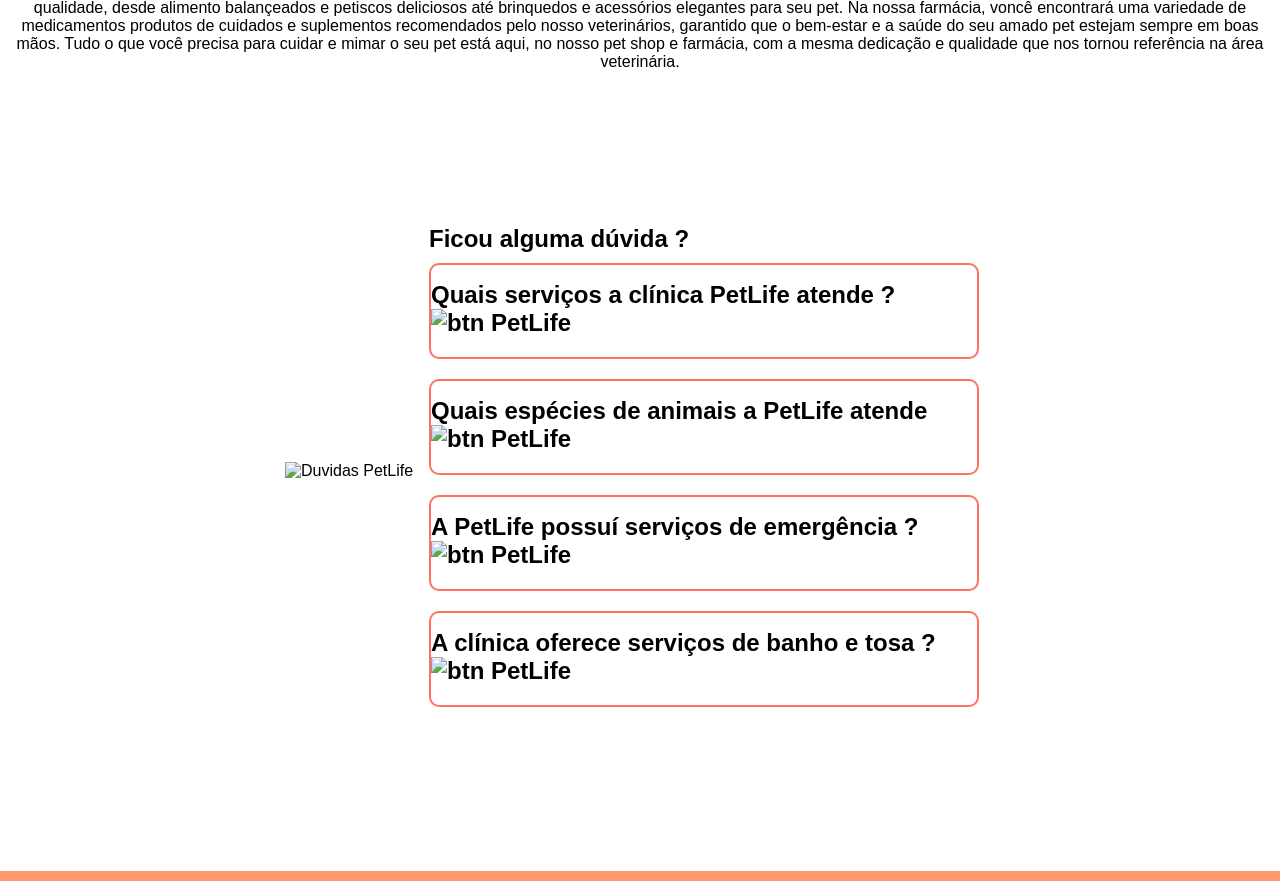
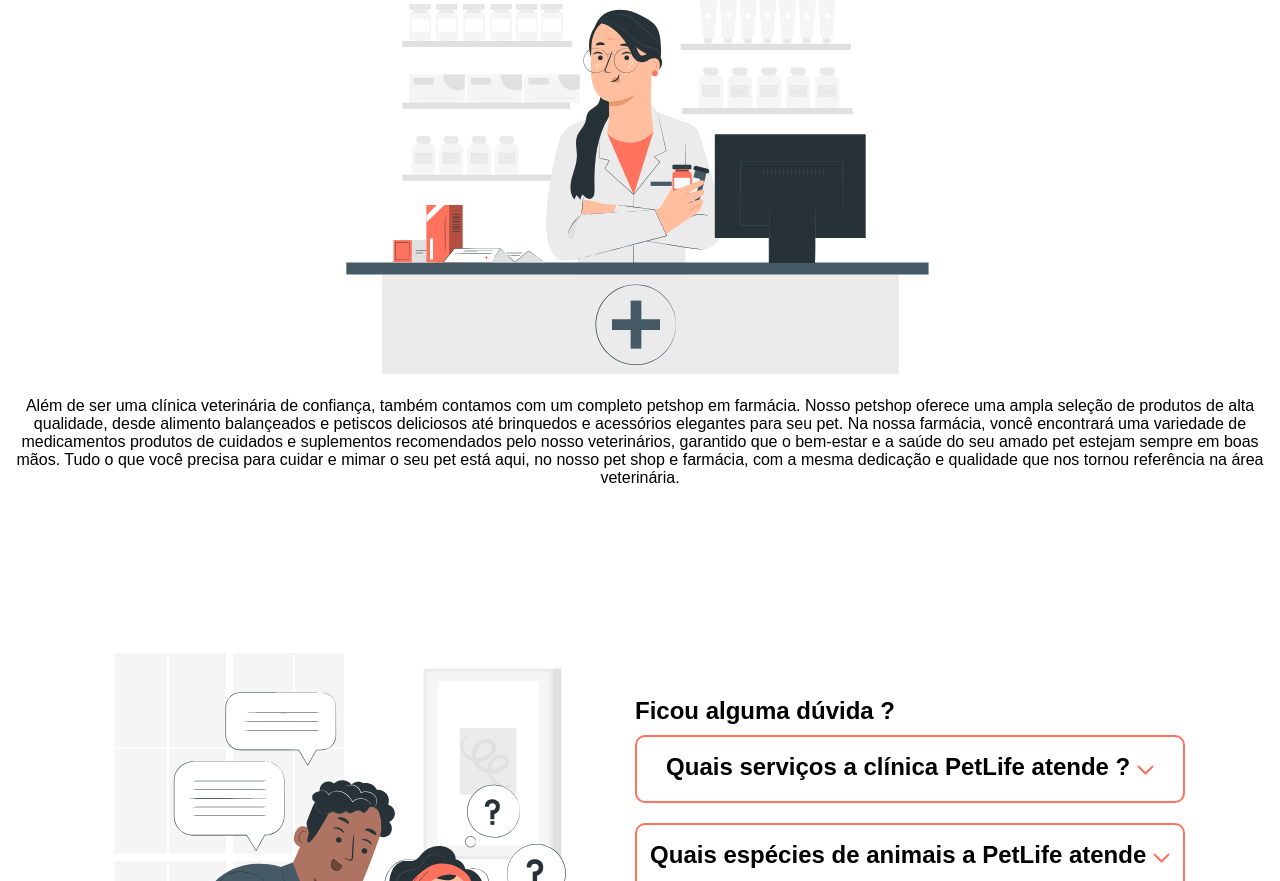
Before and after one commit to Felipe-Alvess/meupetlife.com, a plain HTML site: page index.html in a window 1280 px wide. Shown: the part 1693-2574 px from the top of the page. Drawn offline with nearby package versions, Linux system fonts and the light colour scheme; the site is published under a folder, as on GitHub Pages, so addresses that start at the root find nothing.

Commit message:
Add files via upload

```diff
--- a/index.html
+++ b/index.html
@@ -52,7 +52,7 @@
     <section>
         <!-- inicio -->
         <div class="inicio">
-            <img src="/start-img.svg" alt="PetLife">
+            <img src="./start-img.svg" alt="PetLife">
             <div class="subtitulo">
                 <h1>Garanta uma vida longa e cheia de alegria para seu melhor amigo</h1>
                 <p>A PetLife é o seu refúgio de confiança para o cuidado completo do seu pet.
@@ -64,7 +64,7 @@
                     <a class="btn1" href="https://wa.me//5511953044725">Marque uma consulta</a>
                     <a class="btn2" href="https://wa.me//5511953044725">Marque uma consulta</a>
                 </div>
-                <img class="img" src="/shape.svg" alt="">
+                <img class="img" src="./shape.svg" alt="">
             </div>
         </div>
         <!-- inicio -->
@@ -88,13 +88,13 @@
                     <li>Nutrição e aconselhamento alimentar personalizado</li>
                 </ul>
             </div>
-            <img src="/clinic-img.svg" alt="">
+            <img src="./clinic-img.svg" alt="">
         </div>
         <!--Clínica -->
         <!-- Farmácia -->
         <div class="farmacia" id="farmacia">
             <h1>Venha conferir o nosso petshop farmácia</h1>
-            <img src="/shop-img.svg" alt="Farmacia PetLife">
+            <img src="./shop-img.svg" alt="Farmacia PetLife">
             <p>Além de ser uma clínica veterinária de confiança,
                 também contamos com um completo petshop em farmácia.
                 Nosso petshop oferece uma ampla seleção de produtos de alta qualidade,
@@ -109,11 +109,11 @@
         <!-- Farmácia -->
         <!-- Duvidas -->
         <div class="duvidas" id="duvidas">
-            <img src="/faq-img.svg" alt="Duvidas PetLife">
+            <img src="./faq-img.svg" alt="Duvidas PetLife">
             <div class="topicos">
                 <h1>Ficou alguma dúvida ?</h1>
                 <div class="duvida">
-                    <h2>Quais serviços a clínica PetLife atende ? <img src="/arrow-down.svg" alt="btn PetLife"></h2>
+                    <h2>Quais serviços a clínica PetLife atende ? <img src="./arrow-down.svg" alt="btn PetLife"></h2>
                     <p class="paragraph">
                         A clínica da Pet Life oferece uma ampla gama de serviços,
                         incluindo consultas de rotina, vacinação, cirurgias,
@@ -124,7 +124,7 @@
                     </p>
                 </div>
                 <div class="duvida">
-                    <h2>Quais espécies de animais a PetLife atende <img src="/arrow-down.svg" alt="btn PetLife"></h2>
+                    <h2>Quais espécies de animais a PetLife atende <img src="./arrow-down.svg" alt="btn PetLife"></h2>
                     <p class="paragraph">
                         A clínica veterinária da PetLife atende animais de estimação de todas as espécies,
                         incluindo cães, gatos, pássaros, roedores e répteis.
@@ -135,7 +135,7 @@
                 </div>
 
                 <div class="duvida">
-                    <h2>A PetLife possuí serviços de emergência ? <img src="/arrow-down.svg" alt="btn PetLife"></h2>
+                    <h2>A PetLife possuí serviços de emergência ? <img src="./arrow-down.svg" alt="btn PetLife"></h2>
                     <p class="paragraph">
                         Sim, a clínica veterinária da PetLife oferece serviços de emergência 24 horas.
                         Se o seu animal de estimação precisar de atendimento veterinário imediato fora do horário de
@@ -146,7 +146,7 @@
                 </div>
 
                 <div class="duvida">
-                    <h2>A clínica oferece serviços de banho e tosa ?<img src="/arrow-down.svg" alt="btn PetLife"></h2>
+                    <h2>A clínica oferece serviços de banho e tosa ?<img src="./arrow-down.svg" alt="btn PetLife"></h2>
                     <p class="paragraph">
                         Sim, a clínica veterinária da PetLife oferece serviços profissionais de banho e tosa.
                         Nossa equipe de profissionais experientes garante que seu pet receba cuidados adequados,
@@ -162,7 +162,7 @@
         <footer>
             <div class="footer">
                 <div class="footerSubtitulo">
-                <img src="/logo-white.svg" alt="Logo PetLife">
+                <img src="./logo-white.svg" alt="Logo PetLife">
                 <h3>Cuidando com amor, vivendo com alegria: Petlife, onde a vida dos pets é mais feliz !</h3>
                 </div>
                 <div class="links-rapidos">
```
